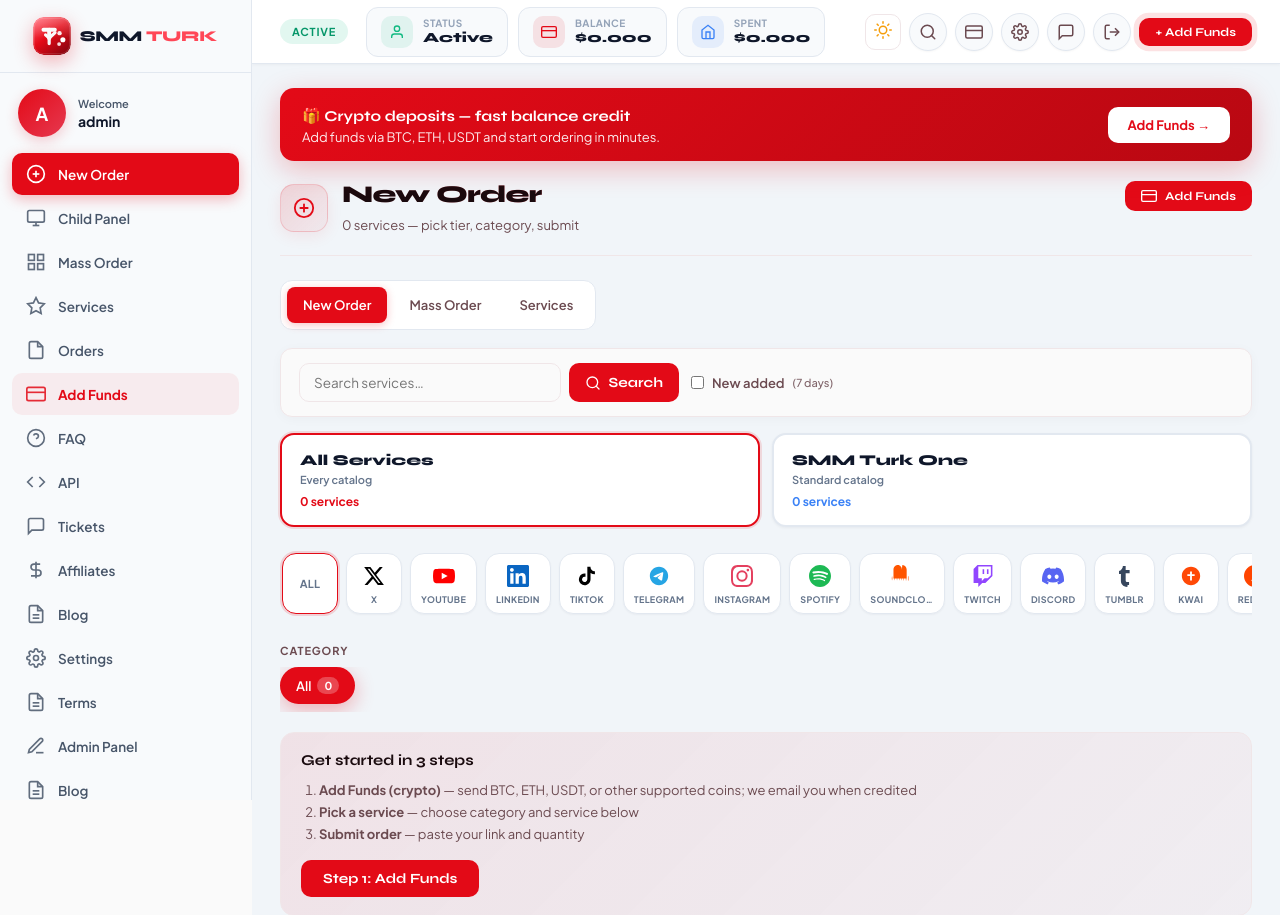
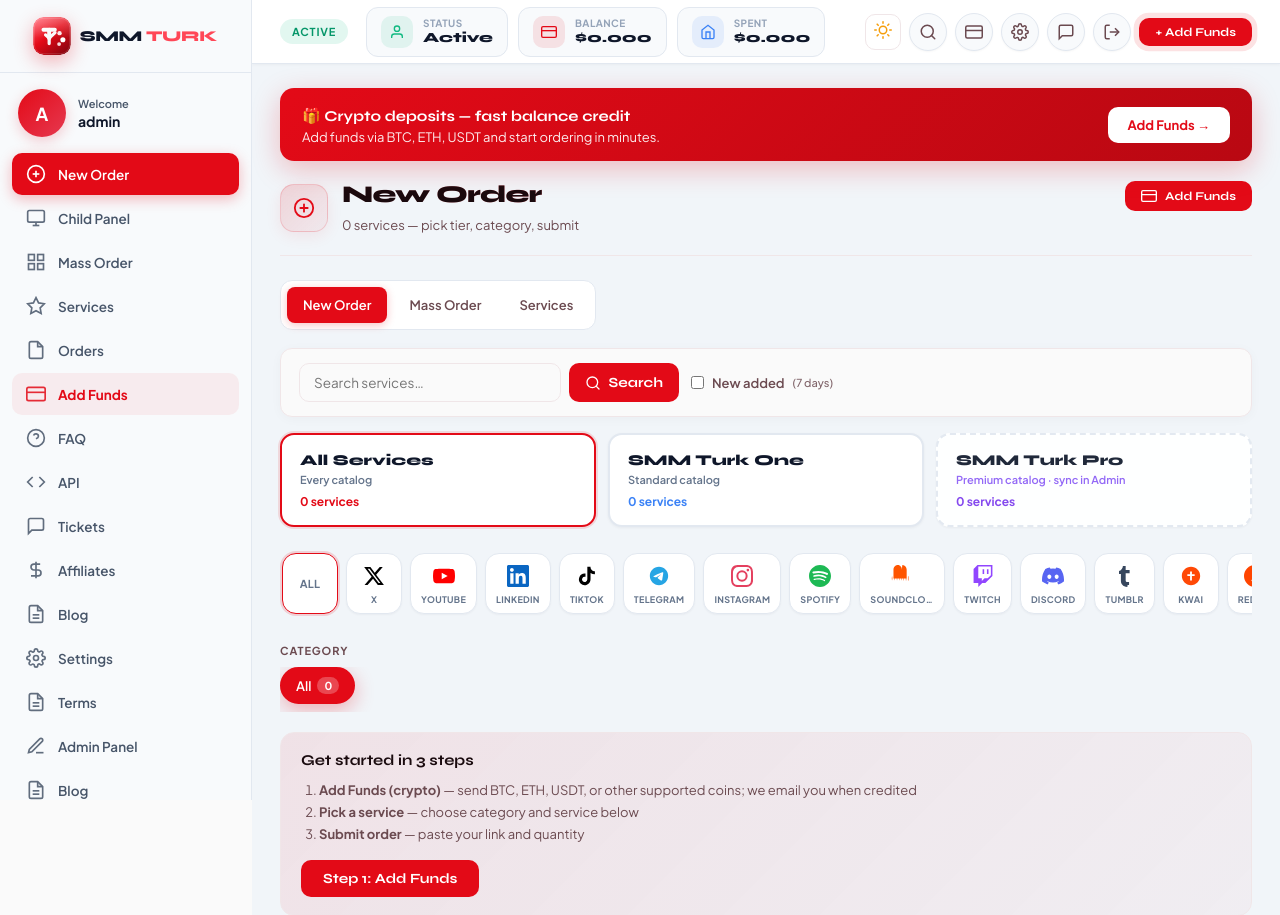
Before and after one commit to ersanjt/smm-turk-panel, a PHP site: page / in a window 1280 px wide. Shown: the top 915 px of the page. Run offline with PHP 8.4, Linux system fonts and the light colour scheme; the visitor is signed in with stand-in values (Sample User, id 1); data comes from the database, SQL or seed files in the repository; data that the repository does not hold is empty; some libraries are stand-ins or nearby versions.

Commit message:
Always show SMM Turk Pro tier tab in catalog picker.
Pro was hidden when SMMFA provider was disabled; show setup state and admin sync instructions instead.

Co-authored-by: Cursor <cursoragent@cursor.com>

```diff
--- a/app/ProviderRegistry.php
+++ b/app/ProviderRegistry.php
@@ -114,8 +114,11 @@ class ProviderRegistry
             'pro' => ['label' => self::BRAND_PRO, 'desc' => 'Premium catalog', 'count' => $proCount, 'class' => 'tier-pro'],
         ];
         foreach ($tiers as $tierKey => $info) {
-            if ($tierKey === 'pro' && !self::isEnabled(self::SMMFA)) {
-                continue;
+            $proReady = self::isEnabled(self::SMMFA) && self::api(self::SMMFA) !== null;
+            if ($tierKey === 'pro' && !$proReady) {
+                $info['desc'] = $info['count'] > 0
+                    ? 'Premium catalog'
+                    : 'Premium catalog · sync in Admin';
             }
             $params = $extraParams;
             if ($search !== '') {
@@ -128,7 +131,8 @@ class ProviderRegistry
             }
             $url = path($basePath) . ($params ? '?' . http_build_query($params) : '');
             $active = $activeTier === $tierKey;
-            $html .= '<a class="service-tier-card ' . $info['class'] . ($active ? ' active' : '') . '" href="' . htmlspecialchars($url, ENT_QUOTES, 'UTF-8') . '" title="' . htmlspecialchars($info['desc'], ENT_QUOTES, 'UTF-8') . '">';
+            $extraClass = ($tierKey === 'pro' && !$proReady && $info['count'] === 0) ? ' tier-setup' : '';
+            $html .= '<a class="service-tier-card ' . $info['class'] . $extraClass . ($active ? ' active' : '') . '" href="' . htmlspecialchars($url, ENT_QUOTES, 'UTF-8') . '" title="' . htmlspecialchars($info['desc'], ENT_QUOTES, 'UTF-8') . '">';
             $html .= '<span class="service-tier-label">' . htmlspecialchars($info['label'], ENT_QUOTES, 'UTF-8') . '</span>';
             $html .= '<span class="service-tier-desc">' . htmlspecialchars($info['desc'], ENT_QUOTES, 'UTF-8') . '</span>';
             $html .= '<span class="service-tier-count">' . (int) $info['count'] . ' services</span>';
--- a/assets/css/panel-follows.css
+++ b/assets/css/panel-follows.css
@@ -497,6 +497,15 @@ body.panel-follows .card {
 .service-tier-card.tier-one .service-tier-count { color: #3b82f6; }
 .service-tier-card.tier-pro .service-tier-count { color: #7c3aed; }
 
+.service-tier-card.tier-pro.tier-setup {
+  border-style: dashed;
+  opacity: 0.92;
+}
+
+.service-tier-card.tier-pro.tier-setup .service-tier-desc {
+  color: #8b5cf6;
+}
+
 .svc-card-tier {
   position: absolute;
   top: 12px;
--- a/index.php
+++ b/index.php
@@ -52,6 +52,7 @@ if (!in_array($tier, ['', 'one', 'pro'], true)) {
 }
 $providerFilter = ProviderRegistry::providerFromTier($tier);
 [$providerSql, $providerParams] = ProviderRegistry::providerFilter($providerFilter);
+$proCatalogReady = ProviderRegistry::isEnabled(ProviderRegistry::SMMFA) && ProviderRegistry::api(ProviderRegistry::SMMFA) !== null;
 $catParam = isset($_GET['cat']) ? trim((string)$_GET['cat']) : null;
 $platform = trim($_GET['platform'] ?? '');
 $preselectServiceId = isset($_GET['service']) ? (int)$_GET['service'] : 0;
@@ -222,6 +223,15 @@ echo platformFilterStrip('index.php', $platform, $searchQ, $tierExtra);
 </div>
 <?php endif; ?>
 
+<?php if ($tier === 'pro' && !$proCatalogReady && $totalServicesCount === 0): ?>
+<div class="alert alert-info">
+  <?php if ($auth->isAdmin()): ?>
+  <strong>SMM Turk Pro</strong> is not live yet. Enable <em>SMMFA provider</em>, add the API key in Settings, then run <a href="<?= h(path('admin/admin-sync.php')) ?>">Sync</a>.
+  <?php else: ?>
+  <strong>SMM Turk Pro</strong> catalog is coming soon. Use <strong>SMM Turk One</strong> for now or <a href="<?= h(path('tickets.php')) ?>">contact support</a>.
+  <?php endif; ?>
+</div>
+<?php endif; ?>
 <?php if ($requireCategory && !$searchQ): ?>
 <div class="alert alert-info">Choose <strong>SMM Turk One</strong> or <strong>SMM Turk Pro</strong> above, then pick a category to load services (<?= (int)$totalServicesCount ?> in this view).</div>
 <?php endif; ?>
```
Also changed, not shown: services.php (+11 -0 lines).
